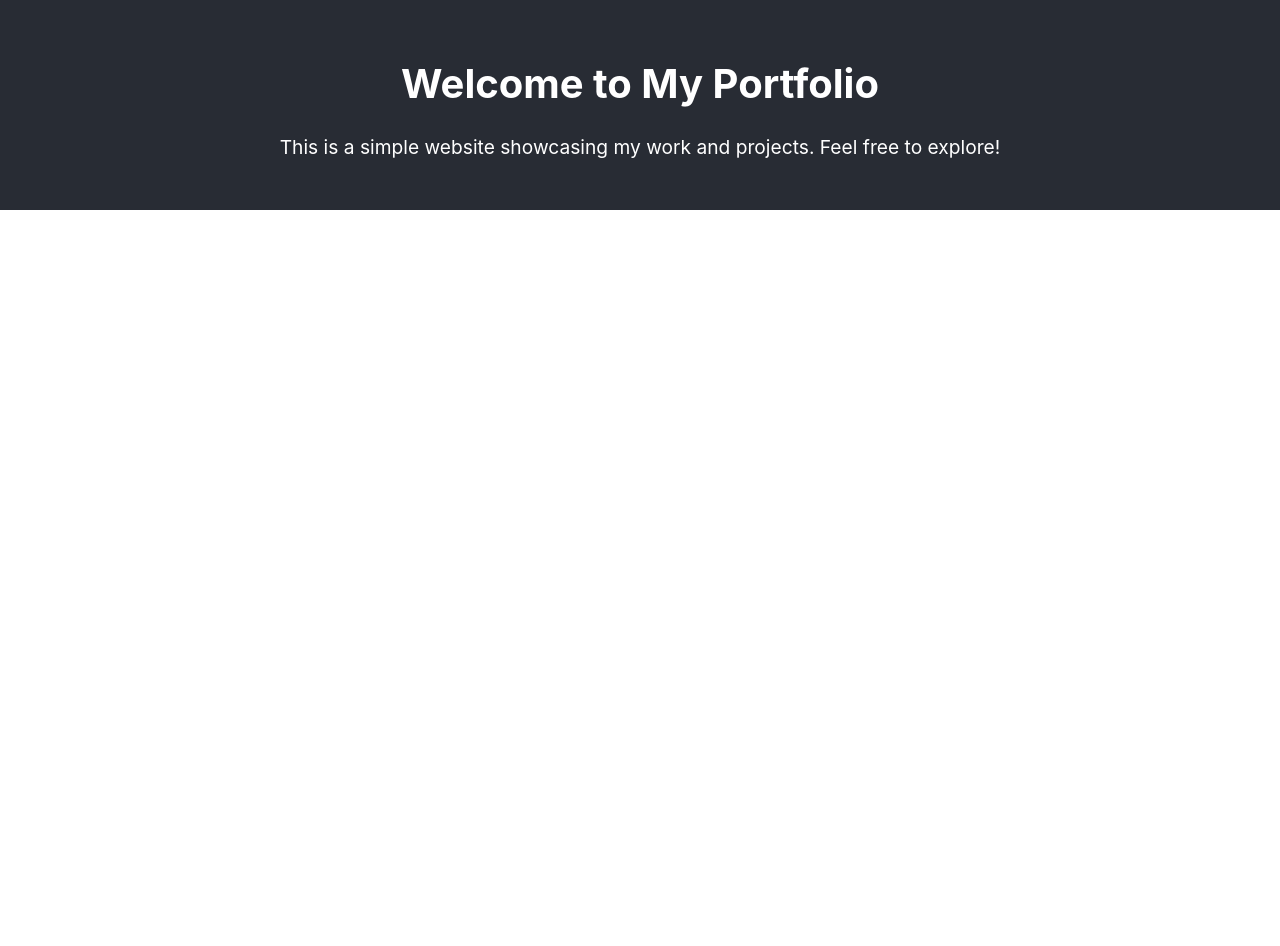
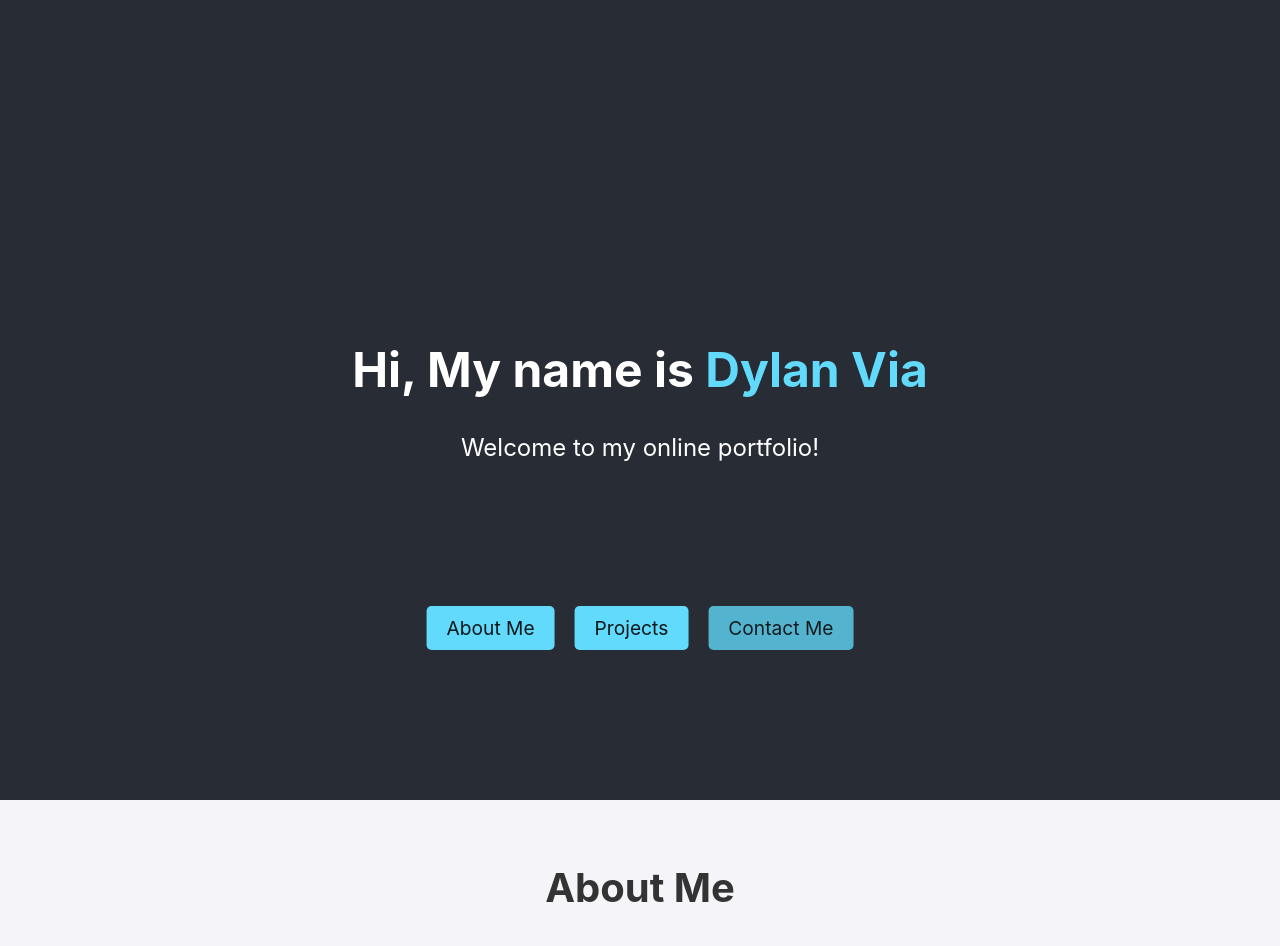
Before and after one commit to ViaHub92/My-Portfolio, a React (Create React App) app: page / in a window 1280 px wide. Shown: the top 946 px of the page. Before the commit the page ends 800 px from the top, so only its background shows below. Built offline with nearby package versions, Linux system fonts and the light colour scheme.

Commit message:
polished landing page some

```diff
--- a/package.json
+++ b/package.json
@@ -7,9 +7,11 @@
     "@testing-library/jest-dom": "^6.6.3",
     "@testing-library/react": "^16.2.0",
     "@testing-library/user-event": "^13.5.0",
+    "framer-motion": "^12.5.0",
     "react": "^19.0.0",
     "react-dom": "^19.0.0",
     "react-scripts": "5.0.1",
+    "react-scroll": "^1.9.3",
     "web-vitals": "^2.1.4"
   },
   "scripts": {
--- a/public/index.html
+++ b/public/index.html
@@ -10,6 +10,7 @@
       content="Web site created using create-react-app"
     />
     <link rel="apple-touch-icon" href="%PUBLIC_URL%/logo192.png" />
+    <link href="https://fonts.googleapis.com/css2?family=Roboto:wght@300&display=swap" rel="stylesheet" />
     <!--
       manifest.json provides metadata used when your web app is installed on a
       user's mobile device or desktop. See https://developers.google.com/web/fundamentals/web-app-manifest/
--- a/src/App.css
+++ b/src/App.css
@@ -1,3 +1,7 @@
+html {
+  scroll-behavior: smooth;
+}
+
 .App {
   text-align: center;
 }
--- a/src/App.js
+++ b/src/App.js
@@ -1,10 +1,22 @@
-import './App.css';
-import Header from './Header';
+import React from 'react';
+import { Link, Element } from 'react-scroll';
+import Landing from './components/Landing';
+import AboutMe from './components/AboutMe';
+import './App.css'; // Global styles if needed
 
 function App() {
   return (
-    <div className="App">
-      <Header />
+    <div>
+
+      {/* Landing Section */}
+      <Element name="landing">
+        <Landing />
+      </Element>
+
+      {/* About Me Section */}
+      <Element name="about">
+        <AboutMe />
+      </Element>
     </div>
   );
 }
--- a/src/Header.css
+++ /dev/null
@@ -1,16 +0,0 @@
-/* src/Header.css */
-header {
-    background-color: #282c34;
-    color: white;
-    text-align: center;
-    padding: 2rem;
-  }
-
-  h1 {
-    font-size: 2.5rem;
-  }
-
-  p {
-    font-size: 1.2rem;
-    margin-top: 1rem;
-  }
--- a/src/Header.js
+++ /dev/null
@@ -1,14 +0,0 @@
-// src/Header.js
-import React from 'react';
-import './Header.css';
-
-function Header() {
-  return (
-    <header>
-      <h1>Welcome to My Portfolio</h1>
-      <p>This is a simple website showcasing my work and projects. Feel free to explore!</p>
-    </header>
-  );
-}
-
-export default Header;
--- /dev/null
+++ b/src/components/AboutMe.css
@@ -0,0 +1,18 @@
+.about-me {
+    background: #f4f4f9;
+    padding: 50px 20px;
+    text-align: center;
+    margin-top: -20px; /* To slightly overlap with the landing */
+  }
+
+  .about-title {
+    font-size: 2.5rem;
+    color: #333;
+  }
+
+  .about-text {
+    font-size: 1.25rem;
+    color: #555;
+    max-width: 800px;
+    margin: 20px auto;
+  }
--- /dev/null
+++ b/src/components/AboutMe.js
@@ -0,0 +1,29 @@
+import React from 'react';
+import { motion } from 'framer-motion';
+import './AboutMe.css'; // We'll define the styles here
+
+const AboutMe = () => {
+  return (
+    <div className="about-me">
+      <motion.h2
+        className="about-title"
+        initial={{ opacity: 0 }}
+        animate={{ opacity: 1 }}
+        transition={{ duration: 1.5, delay: 1 }}
+      >
+        About Me
+      </motion.h2>
+      <motion.p
+        className="about-text"
+        initial={{ opacity: 0 }}
+        animate={{ opacity: 1 }}
+        transition={{ duration: 1.5, delay: 1.5 }}
+      >
+                    I'm a recent Computer Science graduate with a strong passion for software engineering. I created this website to showcase my skills and projects.
+                    While my experience so far has been focused on school and personal projects, one thing I've discovered is my love for coding. I'm confident that my skills and enthusiasm will make me a valuable asset to any team or organization.
+      </motion.p>
+    </div>
+  );
+};
+
+export default AboutMe;
--- /dev/null
+++ b/src/components/Landing.css
@@ -0,0 +1,58 @@
+/* Landing Section */
+.landing {
+    display: flex;
+    flex-direction: column;
+    align-items: center; /* Centers horizontally */
+    justify-content: center; /* Centers vertically */
+    text-align: center;
+    padding: 0 50px; /* Adjust padding */
+    background-color: #282c34;
+    color: white;
+    height: 100vh;
+    position: relative; /* This will help with absolute positioning of the nav links */
+}
+
+/* Title Styles */
+.landing-title {
+    font-size: 3rem;
+    margin-bottom: 10px;
+}
+
+/* Highlighted Text */
+.highlight {
+    color: #61dafb;
+}
+
+/* Subtitle Styles */
+.landing-subtitle {
+    font-size: 1.5rem;
+    margin-bottom: 30px;
+    display: inline-block;
+}
+
+/* Navigation Links Container */
+.smooth-scroll-nav {
+    display: flex;
+    justify-content: center; /* Centers the links horizontally */
+    gap: 20px; /* Adds space between the links */
+    margin-top: 20px; /* Adds space between subtitle and navigation */
+    position: absolute; /* Fixes the nav links in place */
+    bottom: 150px; /* Places the links at the bottom without shifting title/subtitle */
+    left: 50%;
+    transform: translateX(-50%); /* Centers the links horizontally */
+}
+
+/* Individual Link Styling */
+.smooth-scroll-nav a {
+    padding: 10px 20px;
+    text-decoration: none;
+    color: rgba(8, 7, 7, 0.932);
+    background-color: #61dafb;
+    border-radius: 5px;
+    font-size: 1.2rem;
+    transition: background-color 0.3s ease;
+}
+
+.smooth-scroll-nav a:hover {
+    background-color: #21a1f1;
+}
--- /dev/null
+++ b/src/components/Landing.js
@@ -0,0 +1,84 @@
+import React, { useState, useEffect } from 'react';
+import { motion } from 'framer-motion';
+import './Landing.css'; // We'll define the styles here
+
+const Landing = () => {
+  const [showLinks, setShowLinks] = useState(false);
+
+  useEffect(() => {
+    // After 3 seconds, show the navigation links
+    const timer = setTimeout(() => {
+      setShowLinks(true);
+    }, 4000);
+
+    // Cleanup the timer when component unmounts
+    return () => clearTimeout(timer);
+  }, []);
+
+  const linkVariants = {
+    hidden: { opacity: 0 },
+    visible: { opacity: 1 },
+  };
+
+  return (
+    <div className="landing">
+        <motion.h1
+          className="landing-title"
+          initial={{ opacity: 0 }}
+          animate={{ opacity: 1 }}
+          transition={{ duration: 3, delay: 1.75}}
+        >
+          Hi, My name is <span className="highlight">Dylan Via</span>
+        </motion.h1>
+
+        <motion.p
+        className="landing-subtitle"
+        initial={{ opacity: 0 }}
+        animate={{ opacity: 1 }}
+        transition={{ duration: 2, delay: 3 }}
+      >
+        Welcome to my online portfolio!
+      </motion.p>
+
+
+
+
+      {/* Fade In the Navigation Links */}
+      {showLinks && (
+        <motion.nav
+          className="smooth-scroll-nav"
+          initial="hidden"
+          animate="visible"
+          variants={{
+            visible: { opacity: 1, transition: { staggerChildren: .5 } }, // Adds staggered effect
+            hidden: { opacity: 0 },
+          }}
+        >
+          <motion.a
+            href="#about"
+            variants={linkVariants}
+            transition={{ duration: 1 }}
+          >
+            About Me
+          </motion.a>
+          <motion.a
+            href="#projects"
+            variants={linkVariants}
+            transition={{ duration: 1 }}
+          >
+            Projects
+          </motion.a>
+          <motion.a
+            href="#contact"
+            variants={linkVariants}
+            transition={{ duration: 1 }}
+          >
+            Contact Me
+          </motion.a>
+        </motion.nav>
+      )}
+    </div>
+  );
+};
+
+export default Landing;
```
Also changed, not shown: savedtxt.txt (added), 10 other files (tests, documents, lock files or other folders).
